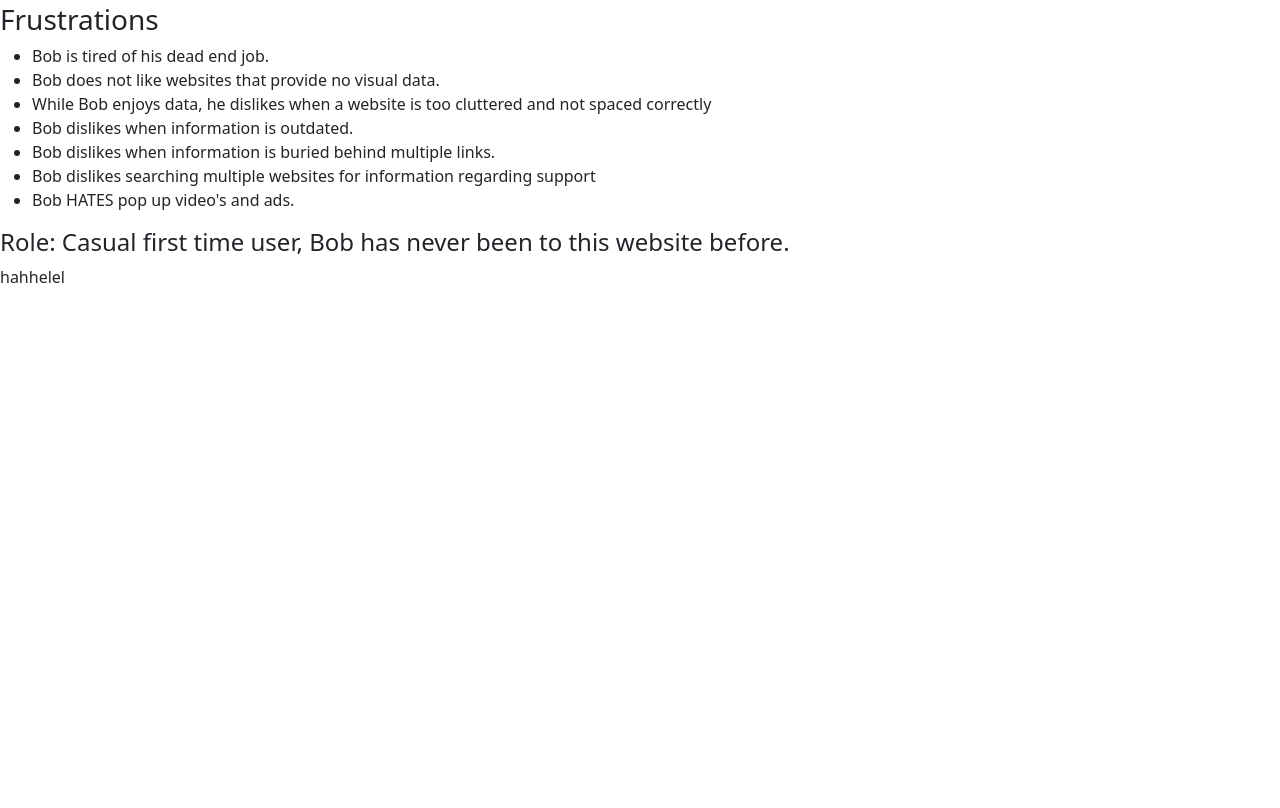
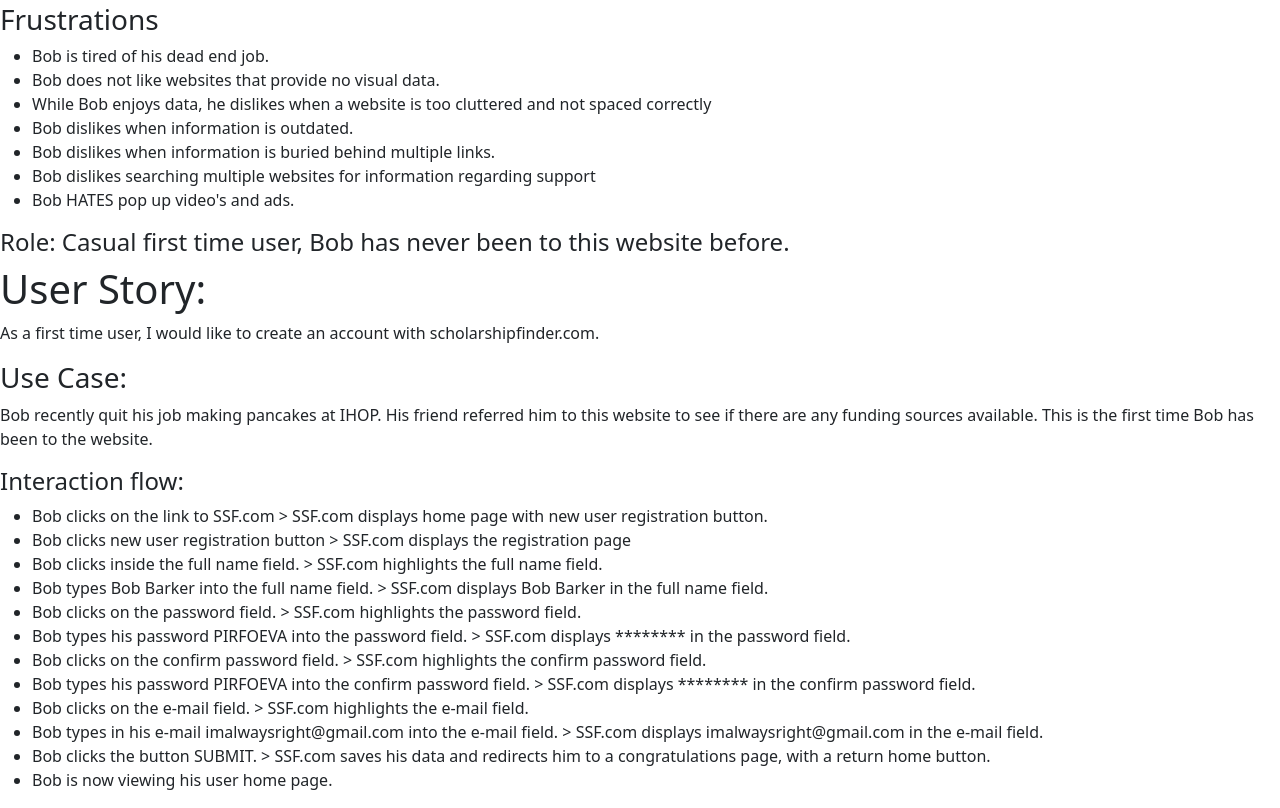
Before and after one commit to team-free-money/team-free-money-cs, a plain HTML site: page public_html/documentation/casual-user-2.html in a window 1280 px wide. Shown: the part 570-1378 px from the top of the page. Before the commit the page ends 859 px from the top, so only its background shows below. Drawn offline with nearby package versions, Linux system fonts and the light colour scheme.

Commit message:
added user story and interaction flow to cu-2

```diff
--- a/public_html/documentation/casual-user-2.html
+++ b/public_html/documentation/casual-user-2.html
@@ -62,7 +62,30 @@
     <h4>Role: Casual first time user, Bob has never been to this website before.</h4>
 </div>
 
-hahhelel
+<h1>User Story:</h1>
+    <p>As a first time user, I would like to create an account with scholarshipfinder.com.</p>
+<h3>Use Case:</h3>
+<div>
+    <p>Bob recently quit his job making pancakes at IHOP. His friend referred him to this website to see if there are any
+    funding sources available. This is the first time Bob has been to the website.</p>
+
+    <h4>Interaction flow:</h4>
+    <ul>
+        <li>Bob clicks on the link to SSF.com > SSF.com displays home page with new user registration button.</li>
+        <li>Bob clicks new user registration button > SSF.com displays the registration page</li>
+        <li>Bob clicks inside the full name field. > SSF.com highlights the full name field.</li>
+        <li>Bob types Bob Barker into the full name field. > SSF.com displays Bob Barker in the full name field.</li>
+        <li>Bob clicks on the password field. > SSF.com highlights the password field.</li>
+        <li>Bob types his password PIRFOEVA into the password field. > SSF.com displays ******** in the password field.</li>
+        <li>Bob clicks on the confirm password field. > SSF.com highlights the confirm password field.</li>
+        <li>Bob types his password PIRFOEVA into the confirm password field. > SSF.com displays ******** in the confirm password field.</li>
+        <li>Bob clicks on the e-mail field. > SSF.com highlights the e-mail field.</li>
+        <li>Bob types in his e-mail imalwaysright@gmail.com into the e-mail field. > SSF.com displays imalwaysright@gmail.com in the e-mail field.</li>
+        <li>Bob clicks the button SUBMIT. > SSF.com saves his data and redirects him to a congratulations page, with a return home button.</li>
+        <li>Bob is now viewing his user home page.</li>
+    </ul>
+</div>
+
 
 
 
```
